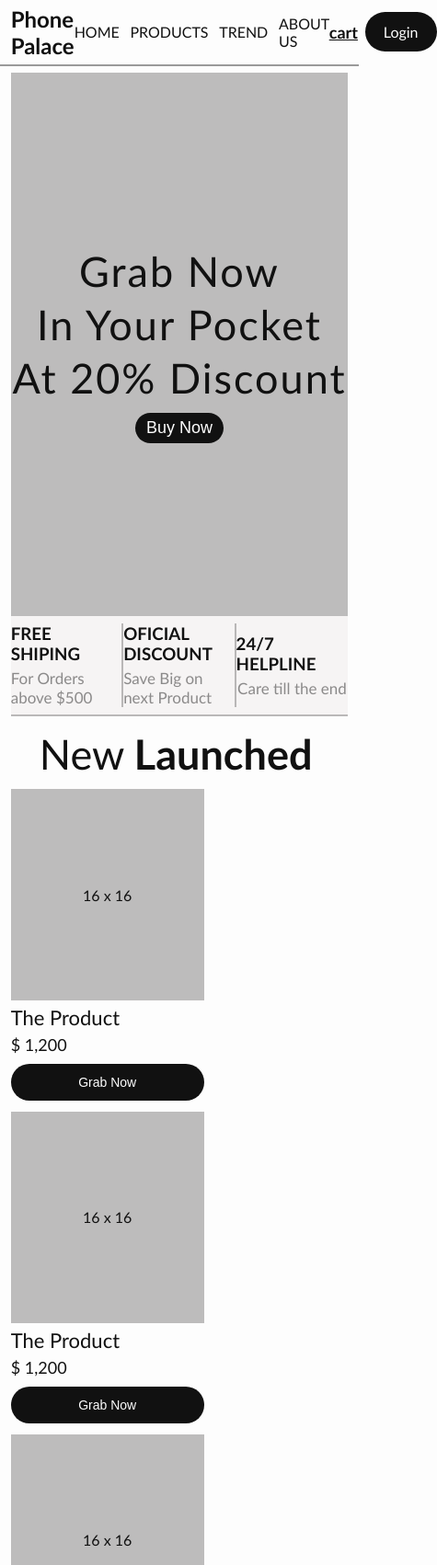
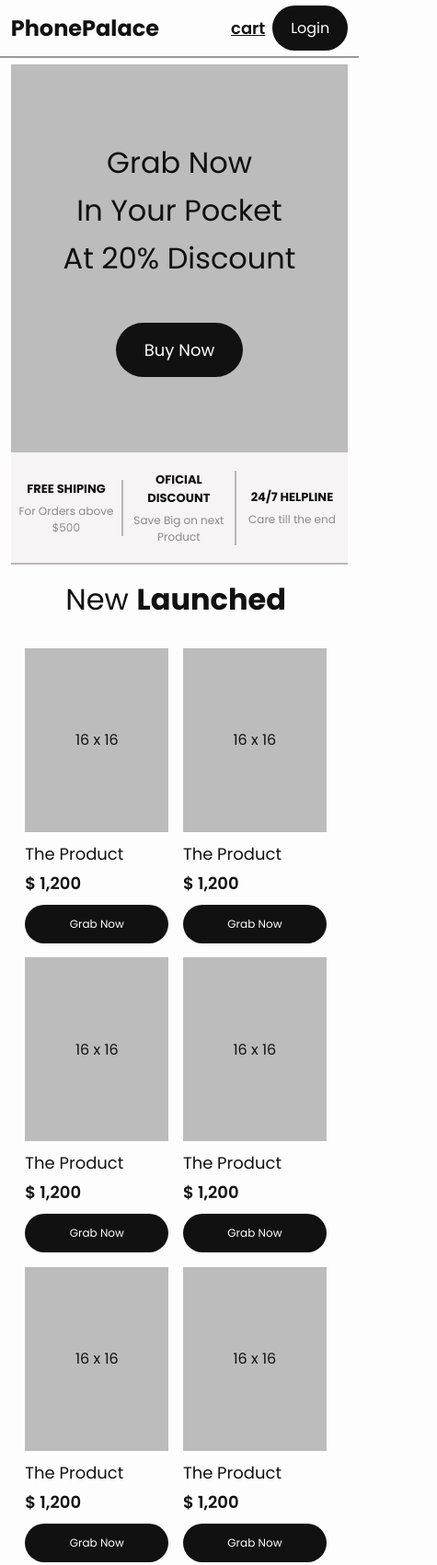
Before and after one commit to nikhil-mishra-git/Practice-Projects, a plain HTML site: page PhonePalace/index.html in a window 390 px wide. Shown: the top 1702 px of the page at 92% size, 475 px wide, since content can reach past the window. Drawn offline with Linux system fonts and the light colour scheme.

Commit message:
Add files via upload

```diff
--- a/PhonePalace/index.html
+++ b/PhonePalace/index.html
@@ -12,13 +12,13 @@
 
     <div id="loading">
         <h2 id="load-title">Welcome To</h2>
-        <h1 id="load-h1">Phone Palace</h1>
+        <h1 id="load-h1">PhonePalace</h1>
     </div>
 
     <div id="page1">
 
         <nav>
-            <h1 id="logo">Phone Palace</h1>
+            <h1 id="logo">PhonePalace</h1>
             <ul>
                 <li>Home</li>
                 <li>Products</li>
@@ -134,7 +134,7 @@
     <div id="back-top">Back to Top</div>
 
     <footer>
-        <div id="footer-logo">Phone Palace</div>
+        <div id="footer-logo">PhonePalace</div>
         <div id="footer-ul">
             <div class="footer-li">
                 <h2>Product</h2>
--- a/PhonePalace/script.js
+++ b/PhonePalace/script.js
@@ -3,4 +3,4 @@ let loadBack = document.querySelector("#loading")
 
 setTimeout(()=>{
     loadBack.classList.add("close")
-},2000)
+},1000)
--- a/PhonePalace/style.css
+++ b/PhonePalace/style.css
@@ -1,11 +1,14 @@
-*{
+@import url('https://fonts.googleapis.com/css2?family=Poppins:ital,wght@0,100;0,200;0,300;0,400;0,500;0,600;0,700;0,800;0,900;1,100;1,200;1,300;1,400;1,500;1,600;1,700;1,800;1,900&family=Roboto:ital,wght@0,100;0,300;0,400;0,500;0,700;0,900;1,100;1,300;1,400;1,500;1,700;1,900&display=swap');
+
+* {
     margin: 0;
     padding: 0;
     box-sizing: border-box;
+    font-family: "Poppins", sans-serif, "Calibri";
 }
 
 html,
-body{
+body {
     height: 100%;
     width: 100%;
     background-color: #fdfdfd;
@@ -13,7 +16,7 @@ body{
     font-family: 'Gill Sans', 'Gill Sans MT', Calibri, 'Trebuchet MS', sans-serif;
 }
 
-#loading{
+#loading {
     position: fixed;
     height: 100vh;
     width: 100vw;
@@ -28,19 +31,19 @@ body{
     line-height: 1.2;
 }
 
-#loading h2{
+#loading h2 {
     font-size: 3vw;
 }
 
-#loading h1{
+#loading h1 {
     font-size: 6vw;
 }
 
-#loading.close{
+#loading.close {
     transform: translateY(-100%);
 }
 
-nav{
+nav {
     display: flex;
     align-items: center;
     justify-content: space-between;
@@ -48,7 +51,7 @@ nav{
     border-bottom: 2px solid #00000064;
 }
 
-ul{
+ul {
     display: flex;
     align-items: center;
     gap: 3vw;
@@ -57,19 +60,19 @@ ul{
     font-weight: 500;
 }
 
-#nav-end{
+#nav-end {
     display: flex;
     align-items: center;
     gap: 2vw;
 }
 
-#cart-icon{
+#cart-icon {
     font-size: 18px;
     font-weight: 600;
     text-decoration: underline;
 }
 
-#login-icon{
+#login-icon {
     font-size: 16px;
     background-color: #111;
     color: #fdfdfd;
@@ -79,13 +82,13 @@ ul{
 
 /* ============================== hero ================================== */
 
-#hero{
+#hero {
     height: 100%;
     width: 100%;
     padding: 2vw 3vw;
 }
 
-#hero-inner{
+#hero-inner {
     height: 70vh;
     width: 100%;
     background-color: #7876767b;
@@ -94,7 +97,7 @@ ul{
     justify-content: center;
 }
 
-#hero-content{
+#hero-content {
     display: flex;
     flex-direction: column;
     align-items: center;
@@ -102,22 +105,22 @@ ul{
     gap: 1vw;
 }
 
-#hero-h1{
+#hero-h1 {
     font-size: 45px;
     letter-spacing: 2px;
 }
 
-#hero-h5{
+#hero-h5 {
     font-size: 45px;
     letter-spacing: 2px;
 }
 
-#hero-h2{
+#hero-h2 {
     font-size: 45px;
     letter-spacing: 2px;
 }
 
-#hero-btn{
+#hero-btn {
     font-size: 18px;
     background-color: #111;
     color: #fdfdfd;
@@ -127,7 +130,7 @@ ul{
     margin-top: 2vw;
 }
 
-#hero-bottom{
+#hero-bottom {
     display: flex;
     align-items: center;
     justify-content: center;
@@ -135,16 +138,18 @@ ul{
     border-bottom: 2px solid #7876767b;
 }
 
-#hero-bottom p{
+#hero-bottom p {
     color: #868585f4;
     font-size: 17px;
 }
 
-#hero-bottom h3{
+#hero-bottom h3 {
     text-transform: uppercase;
 }
 
-#free-ship{
+#free-ship,
+#official-disc,
+#twfoxse {
     width: 50%;
     display: flex;
     align-items: center;
@@ -155,30 +160,13 @@ ul{
     margin: 2vw 0;
 }
 
-#official-disc{
-    width: 50%;
-    display: flex;
-    align-items: center;
-    justify-content: center;
-    flex-direction: column;
-    gap: 5px;
-    border-right: 2px solid #7876767b;
-    margin: 2vw 0;
-}
-
-#twfoxse{
-    width: 50%;
-    display: flex;
-    align-items: center;
-    justify-content: center;
-    flex-direction: column;
-    gap: 5px;
-    margin: 2vw 0;
+#twfoxse {
+    border: none;
 }
 
 /* ======================== New Lunched ================================ */
 
-#page-2{
+#page-2 {
     min-height: 50vh;
     width: 100%;
     display: flex;
@@ -188,38 +176,39 @@ ul{
     gap: 2vw;
 }
 
-#new-launch{
+#new-launch {
     width: 100%;
     display: flex;
     align-items: center;
-    justify-content: center;
+    justify-content: start;
     flex-direction: column;
     gap: 3vw;
 }
 
-#nl-h1{
+#nl-h1 {
     font-size: 45px;
 }
 
-#nl-h1 span{
+#nl-h1 span {
     font-weight: bold;
 }
 
-#nl-product{
+#nl-product {
     width: 100%;
     height: 100%;
     display: flex;
     align-items: center;
-    justify-content: space-between;
+    justify-content: space-evenly;
+    flex: auto;
     gap: 3vw;
     flex-wrap: wrap;
 }
 
-.product-card{
+.product-card {
     position: relative;
 }
 
-.product-img{
+.product-img {
     width: 210px;
     height: 230px;
     background-color: #7876767b;
@@ -228,17 +217,17 @@ ul{
     justify-content: center;
 }
 
-.product-name{
+.product-name {
     font-size: 22px;
     margin-top: 5px;
 }
 
-.product-price{
+.product-price {
     font-size: 18px;
     margin-top: 5px;
 }
 
-.product-btn{
+.product-btn {
     font-size: 14px;
     width: 100%;
     background-color: #111;
@@ -251,7 +240,7 @@ ul{
 
 /* ================================ Footer ====================== */
 
-#back-top{
+#back-top {
     width: 100%;
     display: flex;
     align-items: center;
@@ -264,7 +253,7 @@ ul{
     cursor: pointer;
 }
 
-footer{
+footer {
     min-height: 50vh;
     width: 100%;
     padding: 2vw 3vw;
@@ -276,23 +265,24 @@ footer{
     flex-wrap: wrap;
 }
 
-#footer-logo{
+#footer-logo {
     font-size: 45px;
+    font-weight: 600;
 }
 
-#footer-ul{
+#footer-ul {
     display: flex;
     align-items: center;
     justify-content: space-between;
     gap: 7vw;
 }
 
-.footer-li h2{
+.footer-li h2 {
     font-size: 30px;
     margin-bottom: 18px;
 }
 
-.footer-li  p{
+.footer-li p {
     font-size: 18px;
     margin-bottom: 12px;
     color: #868585;
@@ -300,12 +290,12 @@ footer{
     transition: all 0.3s ease-in-out;
 }
 
-.footer-li p:hover{
+.footer-li p:hover {
     color: #fff;
     transform: translateX(10%);
 }
 
-#footer-contact{
+#footer-contact {
     display: flex;
     align-items: center;
     justify-content: space-between;
@@ -313,7 +303,7 @@ footer{
     flex-direction: column;
 }
 
-#map{
+#map {
     display: flex;
     align-items: center;
     justify-content: center;
@@ -321,3 +311,145 @@ footer{
     width: 220px;
     background-color: #efebeb7b;
 }
+
+
+
+/* ======================  Responsive =========================== */
+
+@media screen and (max-width:810px) {
+
+    #hero-inner {
+        height: 50vh;
+    }
+
+    #hero-bottom h3 {
+        font-size: 15px;
+    }
+
+    #hero-bottom p {
+        font-size: 12px;
+    }
+
+    #free-ship,
+    #official-disc,
+    #twfoxse {
+        text-align: center;
+        margin: 5vw 0;
+        padding: 0 4px;
+    }
+
+    ul {
+        display: none;
+    }
+
+    footer {
+        justify-content: space-evenly;
+        gap: 4vh;
+    }
+
+    #footer-logo {
+        width: 100%;
+        text-align: center;
+        font-size: 45px;
+    }
+
+
+
+}
+
+@media screen and (max-width : 555px) {
+
+
+    #loading h2 {
+        font-size: 25px;
+    }
+
+    #loading h1 {
+        font-size: 45px;
+    }
+
+    #hero-h1,
+    #hero-h5,
+    #hero-h2 {
+        font-size: 32px;
+        letter-spacing: normal;
+        text-align: center;
+    }
+
+    #hero-btn {
+        margin-top: 5vh;
+        padding: 4vw 8vw;
+    }
+
+    #hero-bottom h3 {
+        font-size: 13px;
+    }
+
+    #nl-h1 {
+        width: 100%;
+        text-align: center;
+        font-size: 32px;
+        margin-bottom: 2vh;
+    }
+
+    #nl-product {
+        justify-content: center;
+        gap: 4vw;
+        padding-bottom: 2vh;
+    }
+
+    .product-img {
+        width: 40vw;
+        height: 200px;
+    }
+
+    .product-name {
+        font-size: 18px;
+        margin-top: 10px;
+    }
+
+    .product-price {
+        font-weight: 550;
+    }
+
+    .product-btn {
+        font-size: 12px;
+    }
+
+    #back-top{
+        padding: 2vh 0;
+        font-size: 20px;
+    }
+
+    footer {
+        flex-direction: column;
+        padding: 5vw;
+        gap: 3vh;
+    }
+
+    #footer-logo {
+        font-size: 35px;
+    }
+
+    #footer-ul {
+        display: flex;
+        align-items: center;
+        justify-content: space-between;
+        gap: 7vw;
+    }
+
+    .footer-li h2 {
+        text-align: center;
+        width: 100%;
+        font-size: 20px;
+    }
+
+    .footer-li p {
+        font-size: 15px;
+        text-align: center;
+    }
+
+    #footer-contact {
+        gap: 4vw;
+    }
+}
```
